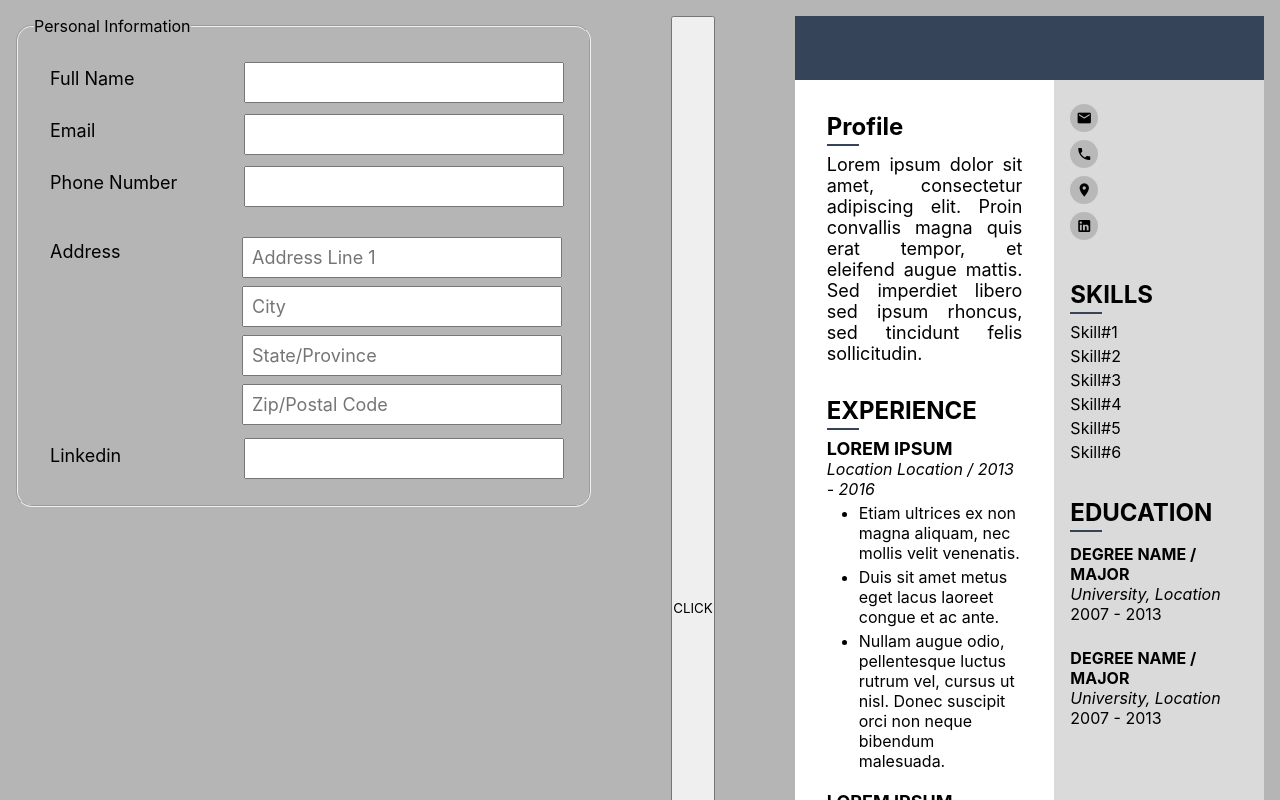
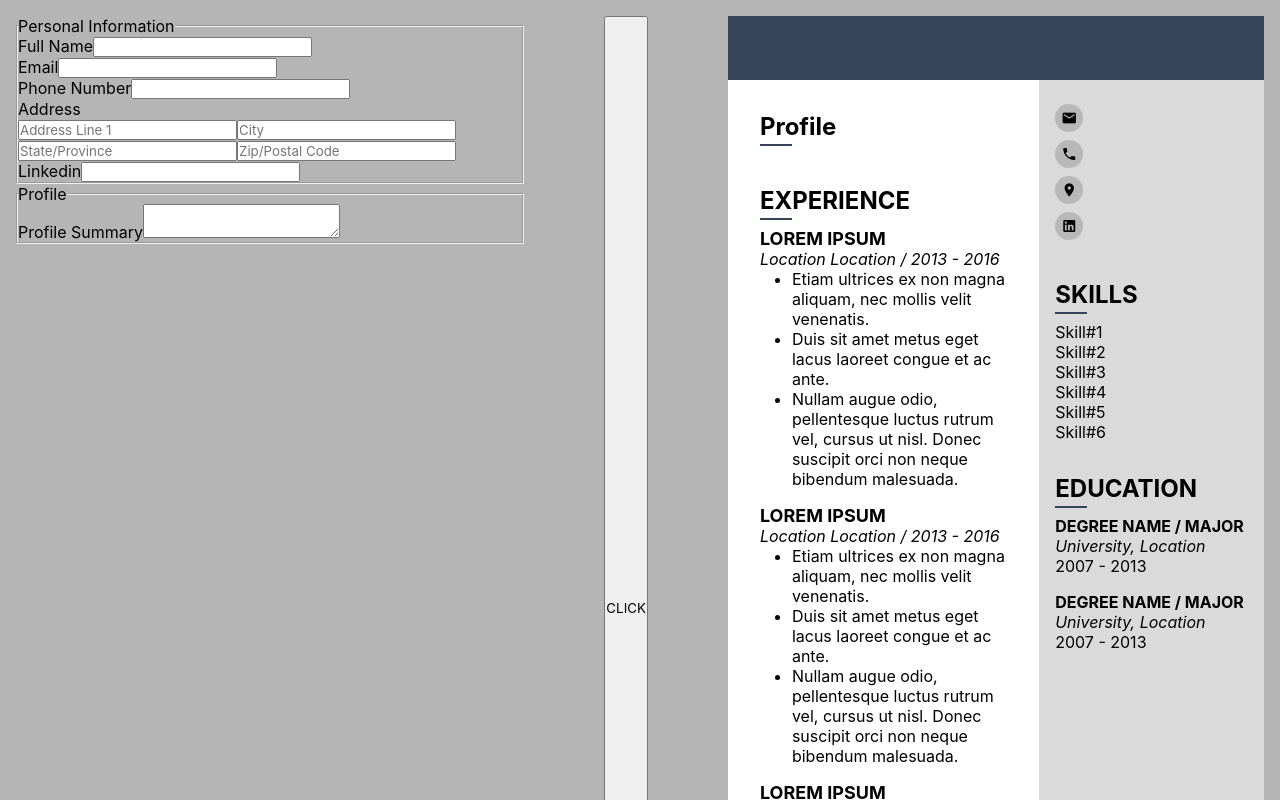
Before and after one commit to ben-cornico/project-cv-maker, a React (Create React App) app in the folder client/: page / in a window 1280 px wide. Shown: the top 800 px of the page. Built offline with nearby package versions, Linux system fonts and the light colour scheme.

Commit message:
adding textarea input

```diff
--- a/client/src/components/MainOutput.js
+++ b/client/src/components/MainOutput.js
@@ -17,12 +17,19 @@ export class MainOutput extends Component {
                     stateProvince: '',
                     zipPostal: ''
                 }
+            },
+            profSummary: '',
+            exp: {
+                name: '',
+                locationYear: '',
+                info: []
             }
 
         }
 
         this.addressHandleChange = this.addressHandleChange.bind(this)
         this.infoHandleChange = this.infoHandleChange.bind(this)
+        this.profChange = this.profChange.bind(this)
     }
 
     infoHandleChange = (e) => {
@@ -44,6 +51,13 @@ export class MainOutput extends Component {
                 }
             }
         })
+    }
+    profChange = (e) => {
+        this.setState({
+            ...this.state,
+            [e.target.name]: e.target.value,
+        })
+        console.log(e.target.name)
     }
   render() {
     return (
@@ -83,6 +97,14 @@ export class MainOutput extends Component {
             </div>
 
             </fieldset>
+
+            <fieldset className='fieldset-profile'>
+                <legend>Profile</legend>
+                <div className="form-group">
+                    <label htmlFor="profSummary">Profile Summary</label>
+                    <textarea name="profSummary" id="profSummary" onChange={this.profChange}></textarea>
+                </div>
+            </fieldset>
         </form>
 <button onClick={console.log(this.state)}>CLICK</button>
         <Layout data={this.state}/>
--- a/client/src/components/Output/Info.js
+++ b/client/src/components/Output/Info.js
@@ -6,10 +6,6 @@ export class Info extends Component {
     super()
 
     console.log(props.data.address)
-  }
-
-  capitalizeFirstLetter(string) {
-    return string.charAt(0).toUpperCase() + string.slice(1);
   }
   render() {
     return (
--- a/client/src/components/Output/Layout.js
+++ b/client/src/components/Output/Layout.js
@@ -18,7 +18,7 @@ export class Layout extends Component {
         <Header name={this.props.data.info.name}/>
 
         <div className="cv-body">
-          <Main />
+          <Main prof={this.props.data.profSummary} />
           <Sidebar data={this.props.data.info}/>
         </div>
 
--- a/client/src/components/Output/Main.js
+++ b/client/src/components/Output/Main.js
@@ -9,7 +9,7 @@ export class Main extends Component {
   render() {
     return (
       <div className='main'>
-        <Profile />
+        <Profile data={this.props.prof}/>
         <Experience />
       </div>
     )
--- a/client/src/components/Output/Profile.js
+++ b/client/src/components/Output/Profile.js
@@ -2,7 +2,7 @@ import React, { Component } from 'react';
 import AutoHeightTextArea from './AutoHeightTextArea';
 
 export class Profile extends Component {
-  constructor() {
+  constructor(props) {
     super();
 
   }
@@ -12,7 +12,7 @@ export class Profile extends Component {
         <h2 className='component-title'>Profile</h2>
         <div className="profile">
           <p className="profile">
-            Lorem ipsum dolor sit amet, consectetur adipiscing elit. Proin convallis magna quis erat tempor, et eleifend augue mattis. Sed imperdiet libero sed ipsum rhoncus, sed tincidunt felis sollicitudin.
+            {this.props.data}
           </p>
         </div>
       </div>
--- a/client/src/components/components.css
+++ b/client/src/components/components.css
@@ -137,78 +137,3 @@ ul.skill-list > li {
 
 
 /* FORM ============================= */
-fieldset > div {
-    margin: 0.5rem;
-}
-fieldset {
-    padding: 1rem;
-    border-radius: 1rem;
-}
-label {
-    width: 200px;
-}
-.form-group {
-    display: flex;
-    justify-content: space-between;
-}
-
-.form-group > input, .input-group > input {
-    width: 20rem;
-}
-
-.input-group {
-    display: flex;
-    flex-direction: column;
-}
-
-.input-group > input {
-    margin: 0.25rem 0;
-}
-
-.form-address {
-    display: flex;
-    margin-top: 1.5rem;;
-}
-
-label, input {
-    padding: 0.5rem;
-    outline: none;
-    font-size: large;
-}
-
-
-
-#fullName {
-    width: 100%;
-    font-size: 1.75em;
-    background-color: rgb(0,0,0,0);
-    border: none;
-    color: #ffffff;
-    text-align: center;
-}
-
-.profile {
-    width: 100%;
-    resize: none;
-    font-size: large;
-    text-align: justify;
-}
-
-input, textarea {
-    width: 100%;
-    margin: 0.1rem;
-}
-
-
-textarea {
-    overflow: hidden;
-    resize: none;
-    border: solid 1px #a7a7a7;
-    font-size: medium;
-    height: 2rem;
-}
-
-
-li {
-    margin: 0.25rem 0;
-}
```
